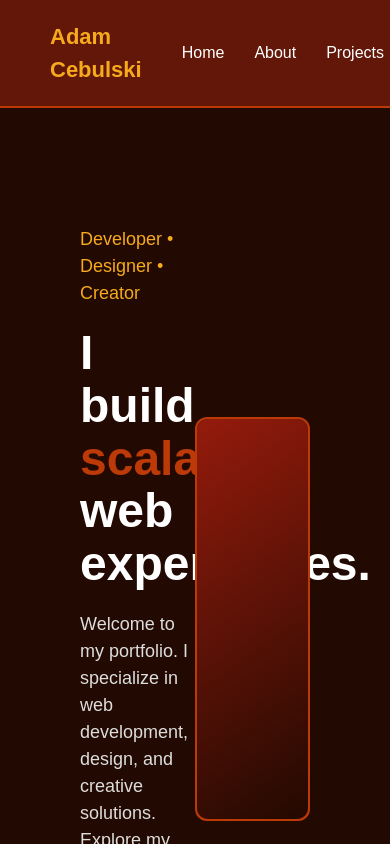
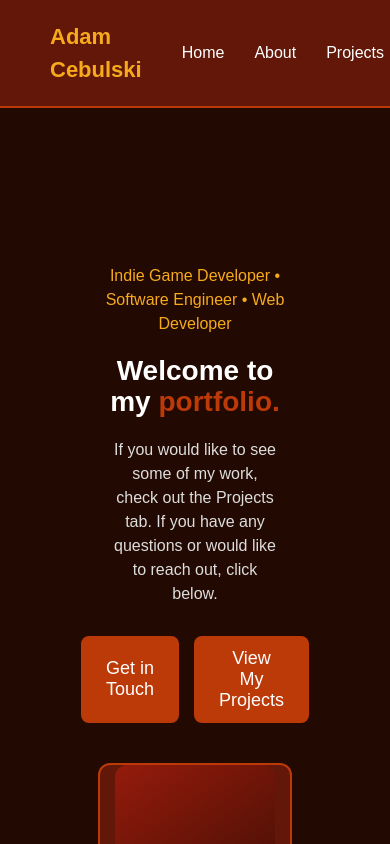
Before and after one commit to AdamWeast/Portfolio, a React (Vite) app: page / in a window 390 px wide. Shown: the top 844 px of the page. Built offline with nearby package versions, Linux system fonts and the light colour scheme.

Commit message:
Updated Project Files

```diff
--- a/package.json
+++ b/package.json
@@ -10,6 +10,7 @@
     "preview": "vite preview"
   },
   "dependencies": {
+    "firebase": "^12.6.0",
     "react": "^19.2.0",
     "react-dom": "^19.2.0",
     "react-router-dom": "^7.10.1"
--- a/src/App.css
+++ b/src/App.css
@@ -85,21 +85,31 @@
   margin-bottom: 30px;
 }
 
+/* ===== BUTTON GROUP ===== */
+.hero-buttons {
+  display: flex;
+  gap: 20px;
+  margin-top: 20px;
+}
+
+/* ===== HERO BUTTONS ===== */
 .cta-button {
-  background: var(--orange-1);
-  border: none;
   padding: 12px 25px;
   border-radius: 8px;
+  border: none;
+  background: var(--orange-1);
   color: var(--text-light);
   font-size: 18px;
   cursor: pointer;
+  transition: 0.2s ease;
 }
 
 .cta-button:hover {
   background: var(--yellow-1);
+  color: var(--text-light);
 }
 
-/* ===== HERO IMAGE PLACEHOLDER ===== */
+/* ===== HERO IMAGE ===== */
 .hero-image {
   width: 300px;
   height: 400px;
@@ -115,10 +125,63 @@
   border-radius: 12px;
 }
 
-/* ===========================
-   ABOUT PAGE STYLING
-   =========================== */
+/* ===== DYNAMIC HERO SECTION ===== */
+@media (max-width: 900px) {
+  .hero-section {
+    flex-direction: column;
+    text-align: center;
+    padding: 60px 20px;
+  }
 
+  .hero-content {
+    max-width: 100%;
+    margin-bottom: 40px;
+  }
+
+  .hero-title {
+    font-size: 36px;
+  }
+
+  .subtitle {
+    font-size: 16px;
+  }
+
+  .hero-text {
+    font-size: 16px;
+    max-width: 90%;
+    margin: 0 auto 30px auto;
+  }
+
+  .hero-buttons {
+    justify-content: center;
+    gap: 15px;
+  }
+
+  .hero-image {
+    display: flex;
+    justify-content: center;
+    width: 100%;
+    height: auto;
+  }
+
+  .image-placeholder {
+    width: 220px;
+    height: 330px;
+  }
+}
+
+@media (max-width: 500px) {
+  .image-placeholder {
+    width: 160px;
+    height: 240px;
+  }
+
+  .hero-title {
+    font-size: 28px;
+  }
+}
+
+/* ===== ABOUT PAGE STYLING ===== */
 .about-page {
   color: var(--text-light);
 }
@@ -166,10 +229,7 @@
   margin-bottom: 30px;
 }
 
-/* ===========================
-   PROJECTS PAGE STYLING
-   =========================== */
-
+/* ===== PROJECTS PAGE STYLING ===== */
 .projects-page {
   color: var(--text-light);
 }
@@ -221,10 +281,7 @@
   color: var(--yellow-1);
 }
 
-/* ===========================
-   GALLERY PAGE STYLING
-   =========================== */
-
+/* ===== GALLERY PAGE STYLING ===== */
 .gallery-page {
   color: var(--text-light);
 }
@@ -236,12 +293,15 @@
   max-width: 800px;
 }
 
+/* ===== RESPONSIVE GRID ===== */
 .gallery-grid {
   display: grid;
-  grid-template-columns: repeat(3, 1fr);
+  grid-template-columns: repeat(auto-fit, minmax(250px, 1fr));
   gap: 30px;
+  width: 100%;
 }
 
+/* ===== GALLERY ITEM ===== */
 .gallery-item {
   width: 100%;
   height: 200px;
@@ -256,14 +316,13 @@
   border-color: var(--yellow-1);
 }
 
+/* ===== PLACEHOLDER ===== */
 .placeholder {
   background: linear-gradient(145deg, var(--red-1), var(--dark-1));
 }
 
-/* ===========================
-   CONTACT PAGE STYLING
-   =========================== */
 
+/* ===== CONTACT PAGE STYLING ===== */
 .contact-page {
   color: var(--text-light);
 }
@@ -318,10 +377,7 @@
   background: var(--yellow-1);
 }
 
-/* ===========================
-   GLOBAL FOOTER
-   =========================== */
-
+/* ===== GLOBAL FOOTER ===== */
 .footer {
   width: 100%;
   text-align: center;
@@ -333,11 +389,7 @@
   font-size: 16px;
 }
 
-/* ===========================
-   GLOBAL PAGE CONTAINER
-   Controls layout & spacing
-   for all pages
-   =========================== */
+/* ===== GLOBAL PAGE CONTAINER ====== */
 .page-container {
   flex: 1;
   padding: 80px;
--- /dev/null
+++ b/src/firebase.js
@@ -0,0 +1,19 @@
+// firebase.js
+import { initializeApp } from "firebase/app";
+import { getFirestore } from "firebase/firestore";
+
+// Your Firebase configuration
+const firebaseConfig = {
+  apiKey: "AIzaSyD5VzD1TJ8GIkEKmwUTITgpCbz-W6omt5Q",
+  authDomain: "cs-601-final-project-e392f.firebaseapp.com",
+  projectId: "cs-601-final-project-e392f",
+  storageBucket: "cs-601-final-project-e392f.firebasestorage.app",
+  messagingSenderId: "840050958978",
+  appId: "1:840050958978:web:a304463e266556db788a9b",
+};
+
+// Initialize Firebase
+const app = initializeApp(firebaseConfig);
+
+// Initialize Firestore Database
+export const db = getFirestore(app);
--- a/src/index.css
+++ b/src/index.css
@@ -1,3 +1,4 @@
+/* Root variables and base settings */
 :root {
   font-family: system-ui, Avenir, Helvetica, Arial, sans-serif;
   line-height: 1.5;
@@ -13,6 +14,29 @@
   -moz-osx-font-smoothing: grayscale;
 }
 
+/* Ensure the full document and React root expand to full height */
+html, body, #root {
+  height: 100%;
+  margin: 0;
+  padding: 0;
+}
+
+/* Make the page a column layout so the footer is pushed to bottom */
+body {
+  display: flex;
+  flex-direction: column;
+
+  /* Existing theme settings */
+  min-width: 320px;
+  min-height: 100vh;
+  background-color: #220901; /* match theme */
+}
+
+/* Allow main content to expand and push footer down */
+main {
+  flex: 1;
+}
+
 a {
   font-weight: 500;
   color: #646cff;
@@ -20,13 +44,6 @@ a {
 }
 a:hover {
   color: #535bf2;
-}
-
-body {
-  margin: 0;
-  min-width: 320px;
-  min-height: 100vh;
-  background-color: #220901; /* match theme */
 }
 
 h1 {
@@ -53,6 +70,7 @@ button:focus-visible {
   outline: 4px auto -webkit-focus-ring-color;
 }
 
+/* Light mode support */
 @media (prefers-color-scheme: light) {
   :root {
     color: #213547;
--- a/src/pages/About.jsx
+++ b/src/pages/About.jsx
@@ -8,8 +8,8 @@ function About() {
       <p className="about-intro">
         Hi, I'm <span className="highlight">Adam Cebulski</span> — a passionate
         developer currently studying Software Development at Boston University.
-        I specialize in building modern, scalable web experiences using React,
-        JavaScript, and various front-end technologies.
+        I am also an indie game developer working solo on some projects in Unreal Engine 5.
+        I have spent the last 3 years diligently studying game design, the UE5 engine, and basic 3D modeling.
       </p>
 
       {/* Two-Column About Section */}
@@ -18,17 +18,15 @@ function About() {
         <div className="about-text">
           <h2>Background</h2>
           <p>
-            I began my journey in engineering, later transitioning into software
-            development through dedicated study and hands-on learning. I’m
-            focused on mastering the fundamentals of web technologies and
-            applying them through real projects.
+            I began my journey studying civil engineering. I've worked for about 6 years in project controls on various construction projects.
+            I later transitioned into software development through dedicated study and hands-on learning. I decided to pursue a career as I wanted to expand my knowledge and skills in a field I've become passtionate about.
           </p>
 
           <h2>Interests</h2>
           <p>
             Outside of coursework, I enjoy working with Unreal Engine, exploring
             game development, sharpening my programming fundamentals, and
-            building projects that challenge me to grow as a developer.
+            building projects that challenge me to grow as a developer. I love video games, and also enjoy hobbies such as DnD, Warhammer 40K, and drawing.
           </p>
         </div>
 
@@ -39,13 +37,14 @@ function About() {
             <li>React & JavaScript</li>
             <li>HTML5 & CSS3</li>
             <li>Node.js & Git</li>
-            <li>Firebase (in progress)</li>
-            <li>Software Development lifecycle</li>
+            <li>Firebase</li>
             <li>Unreal Engine 5 (C++ basics)</li>
+            <li>Python</li>
           </ul>
 
           <h2>Education</h2>
           <p>Boston University — MS in Software Development</p>
+          <p>University of New Hampshire — BS in Civil Engineering</p>
         </div>
       </div>
     </div>
--- a/src/pages/Contact.jsx
+++ b/src/pages/Contact.jsx
@@ -1,4 +1,53 @@
+import React, { useState } from "react";
+import { collection, addDoc, Timestamp } from "firebase/firestore";
+import { db } from "../firebase";
+
 function Contact() {
+  const [form, setForm] = useState({
+    name: "",
+    email: "",
+    message: "",
+  });
+
+  const [status, setStatus] = useState(""); // success/error message
+  const [loading, setLoading] = useState(false);
+
+  // Input change handler
+  const handleChange = (e) => {
+    setForm({ ...form, [e.target.name]: e.target.value });
+  };
+
+  // Submit handler
+  const handleSubmit = async (e) => {
+    e.preventDefault();
+
+    // Validation
+    if (!form.name || !form.email || !form.message) {
+      setStatus("Please fill out all fields.");
+      return;
+    }
+
+    try {
+      setLoading(true);
+      setStatus("");
+
+      await addDoc(collection(db, "messages"), {
+        name: form.name,
+        email: form.email,
+        message: form.message,
+        createdAt: Timestamp.now(),
+      });
+
+      setStatus("Message sent successfully!");
+      setForm({ name: "", email: "", message: "" });
+    } catch (err) {
+      console.error(err);
+      setStatus("Error sending message. Try again.");
+    } finally {
+      setLoading(false);
+    }
+  };
+
   return (
     <div className="page-container contact-page">
       <h1 className="page-title">Contact Me</h1>
@@ -8,23 +57,42 @@ function Contact() {
       </p>
 
       {/* ===== CONTACT FORM ===== */}
-      <form className="contact-form">
+      <form className="contact-form" onSubmit={handleSubmit}>
         <label>Your Name</label>
-        <input type="text" placeholder="Enter your name" required />
+        <input
+          name="name"
+          type="text"
+          placeholder="Enter your name"
+          value={form.name}
+          onChange={handleChange}
+          required
+        />
 
         <label>Your Email</label>
-        <input type="email" placeholder="Enter your email" required />
+        <input
+          name="email"
+          type="email"
+          placeholder="Enter your email"
+          value={form.email}
+          onChange={handleChange}
+          required
+        />
 
         <label>Your Message</label>
         <textarea
+          name="message"
           rows="6"
           placeholder="Write your message here..."
+          value={form.message}
+          onChange={handleChange}
           required
         ></textarea>
 
-        <button type="submit" className="submit-button">
-          Send Message
+        <button type="submit" className="submit-button" disabled={loading}>
+          {loading ? "Sending..." : "Send Message"}
         </button>
+
+        {status && <p className="status-message">{status}</p>}
       </form>
     </div>
   );
--- a/src/pages/Home.jsx
+++ b/src/pages/Home.jsx
@@ -1,27 +1,52 @@
+import { useNavigate } from "react-router-dom";
+
 function Home() {
+  const navigate = useNavigate();
+
   return (
+    <div className="page-container">
       <header className="hero-section">
-      {/* Left side text */}
+
+        {/* Left side content */}
         <div className="hero-content">
-        <p className="subtitle">Developer • Designer • Creator</p>
+          <p className="subtitle">
+            Indie Game Developer • Software Engineer • Web Developer
+          </p>
 
           <h1 className="hero-title">
-          I build <span className="highlight">scalable</span> web experiences.
+            Welcome to my <span className="highlight">portfolio.</span>
           </h1>
 
           <p className="hero-text">
-          Welcome to my portfolio. I specialize in web development, design, and
-          creative solutions. Explore my work, skills, and projects below.
+            If you would like to see some of my work, check out the Projects tab.
+            If you have any questions or would like to reach out, click below.
           </p>
 
-        <button className="cta-button">Get in Touch</button>
+          {/* BUTTONS */}
+          <div className="hero-buttons">
+            <button
+              className="cta-button"
+              onClick={() => navigate("/contact")}
+            >
+              Get in Touch
+            </button>
+
+            <button
+              className="cta-button"
+              onClick={() => navigate("/projects")}
+            >
+              View My Projects
+            </button>
+          </div>
         </div>
 
-      {/* Right side image */}
+        {/* Right side image placeholder */}
         <div className="hero-image">
           <div className="image-placeholder"></div>
         </div>
+
       </header>
+    </div>
   );
 }
 
```
Also changed, not shown: src/pages/Projects.jsx (+17 -18 lines), 1 other file (tests, documents, lock files or other folders). Lines whose indentation alone changed are shown as unchanged.
